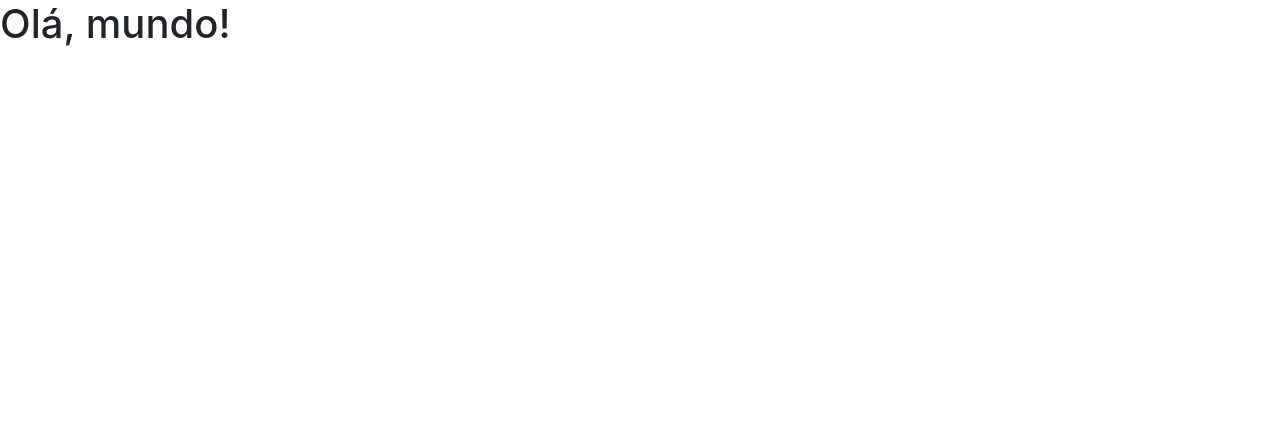
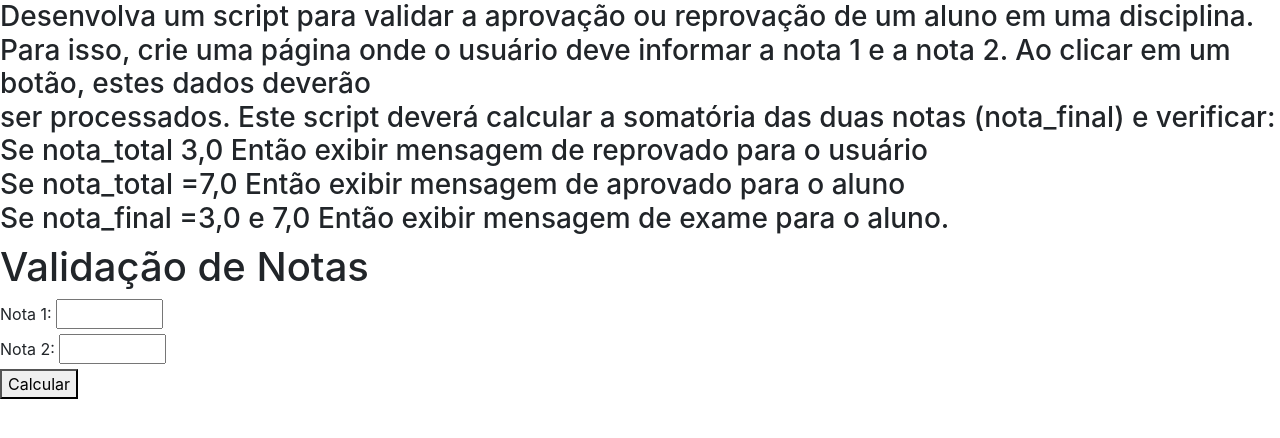
Before and after one commit to Restartmygame/Front-end, a plain HTML site: page Aula/trabalho/exercicio 5/exemplo3.html in a window 1280 px wide. Drawn offline with Linux system fonts and the light colour scheme.

Commit message:
correção trabalho javascript
Foi feito a correçao dos exercicios de javascript de front end

```diff
--- a/Aula/trabalho/exercicio 5/exemplo3.html
+++ b/Aula/trabalho/exercicio 5/exemplo3.html
@@ -11,7 +11,20 @@
     <title>Olá, mundo!</title>
   </head>
   <body>
-    <h1>Olá, mundo!</h1>
+    <h3>Desenvolva um script para validar a aprovação ou reprovação de um aluno em uma disciplina.<br> Para isso, crie uma página onde o usuário deve informar a nota 1 e a nota 2. Ao clicar em um botão, estes dados deverão<br> ser processados. Este script deverá calcular a somatória das duas notas (nota_final) e verificar:<br>
+Se nota_total  3,0 Então exibir mensagem de reprovado para o usuário<br>
+Se nota_total =7,0 Então exibir mensagem de aprovado para o aluno<br>
+Se nota_final =3,0 e  7,0 Então exibir mensagem de exame para o aluno.</h3>
+
+      <h1>Validação de Notas</h1>
+
+  <label for="nota1">Nota 1:</label>
+  <input type="number" id="nota1" min="0" max="10" step="0.1">
+  <br>
+  <label for="nota2">Nota 2:</label>
+  <input type="number" id="nota2" min="0" max="10" step="0.1">
+  <br>
+  <button onclick="validarNotas()">Calcular</button>
 
     <!-- JavaScript (Opcional) -->
     <!-- jQuery primeiro, depois Popper.js, depois Bootstrap JS -->
@@ -21,5 +34,21 @@
       <script src="js/popper.min.js" ></script>
 
     <script src="js/bootstrap.min.js"></script>
+
+       <script>
+    function validarNotas() {
+      var nota1 = parseFloat(document.getElementById('nota1').value);
+      var nota2 = parseFloat(document.getElementById('nota2').value);
+      var media = (nota1 + nota2) / 2;
+
+      if (media < 3.0) {
+        alert("Reprovado");
+      } else if (media >= 7.0) {
+        alert("Aprovado");
+      } else {
+        alert("Exame");
+      }
+    }
+  </script>
   </body>
 </html>
```
Also changed, not shown: Aula/trabalho/exercicio 4/exemplo3.html (+35 -1 lines), 1 other file.
